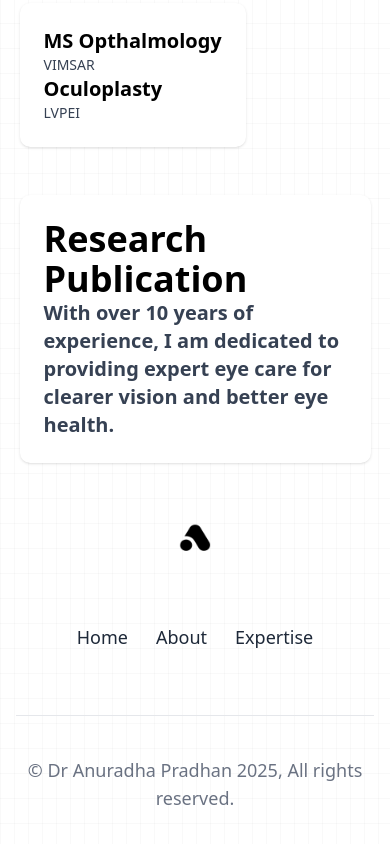
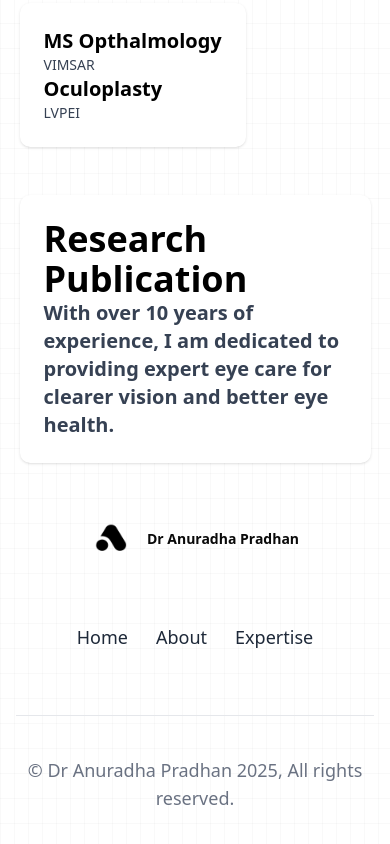
Before and after one commit to Pr4dhan/dr-port, a Next.js app: page /about in a window 390 px wide. Shown: the part 4202-5046 px from the top of the page. Built offline with nearby package versions, Linux system fonts and the light colour scheme.

Commit message:
fotter update

```diff
--- a/components/layout/Fotter.tsx
+++ b/components/layout/Fotter.tsx
@@ -15,10 +15,7 @@ export default function Fotter() {
               id="brand"
               className="flex items-center gap-4 [&>h1]:hover:text-primary dark:[&>h1]:hover:text-primary-light"
             >
-              <div
-                aria-label="tsukiwa-logo"
-                className="rounded-full p-1 w-[40px] "
-              >
+              <div aria-label="logo" className="rounded-full p-1 w-[40px] ">
                 <Image
                   className="hidden dark:block"
                   priority
@@ -40,7 +37,7 @@ export default function Fotter() {
               </div>
               <h1
                 aria-label="dranuradha"
-                className="relative hidden lg:block font-bold text-sm xl:text-base "
+                className="relative block font-bold text-sm xl:text-base "
               >
                 Dr Anuradha Pradhan
               </h1>
```
